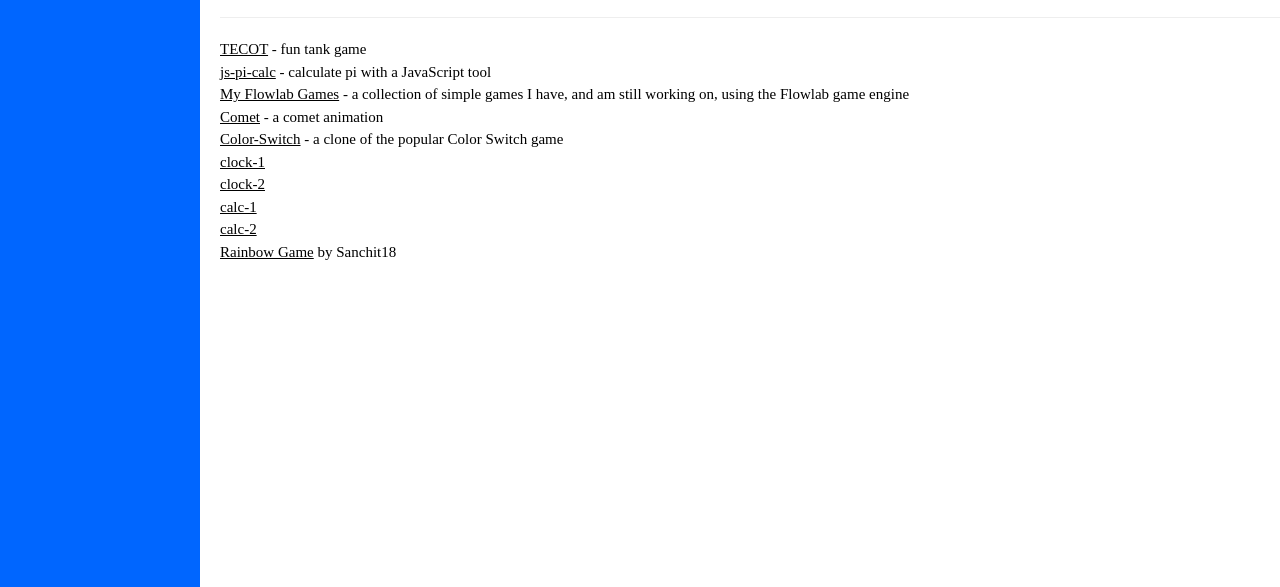
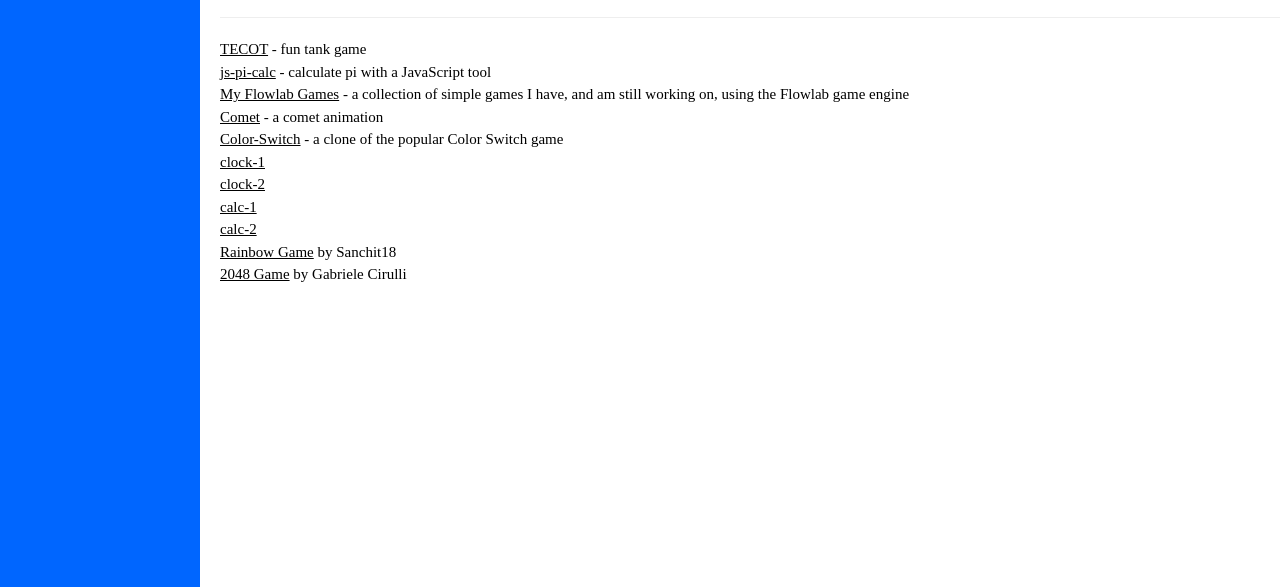
Before and after one commit to 2043034/2043034.github.io, a plain HTML site: page fun-stuff.html in a window 1280 px wide. Shown: the part 213-800 px from the top of the page. Drawn offline with Linux system fonts and the light colour scheme.

Commit message:
Update fun-stuff.html

```diff
--- a/fun-stuff.html
+++ b/fun-stuff.html
@@ -99,4 +99,5 @@ body {
 	<a href="fun-stuff/calc-1.html">calc-1</a><br>
 	<a href="fun-stuff/calc-2.html">calc-2</a><br></body>
 	<a href="http://sanchit18.github.io/">Rainbow Game</a> by Sanchit18<br>
+	<a href="https://gabrielecirulli.github.io/2048/">2048 Game</a> by Gabriele Cirulli<br>
 </html>
```
